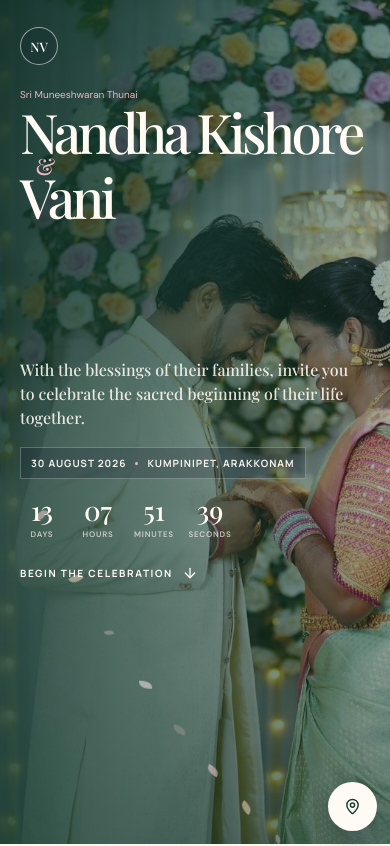
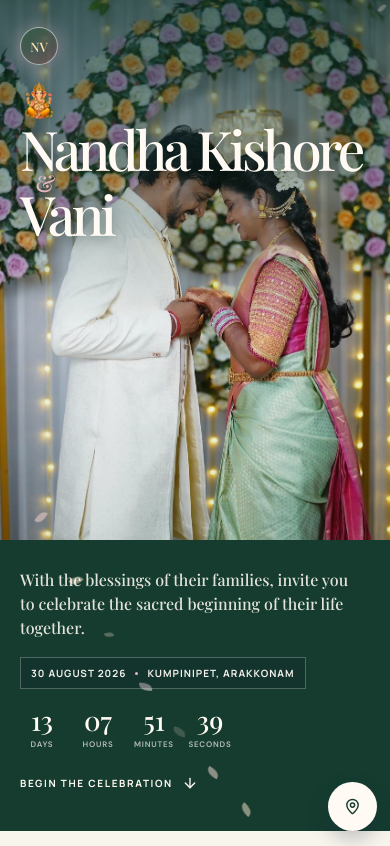
Before and after one commit to mefor1398-collab/nandha, a React (Vite) app: page / in a window 390 px wide. Shown: the top 846 px of the page. Built offline with nearby package versions, Linux system fonts and the light colour scheme; a web font is replaced by a local one.

Commit message:
Rearrange mobile invitation hero

```diff
--- a/src/App.jsx
+++ b/src/App.jsx
@@ -98,12 +98,19 @@ export default function App() {
           <MusicToggle music={config.music} />
         </header>
         <div className="hero__content container">
+          <div className="hero__identity">
+            {isPostWedding ? (
               <motion.p className="hero__eyebrow" initial={{ opacity: 0, y: 12 }} animate={{ opacity: 1, y: 0 }} transition={{ delay: 0.15, duration: 0.65 }}>
-            {isPostWedding ? config.postWedding.eyebrow : config.couple.blessing}
+                {config.postWedding.eyebrow}
               </motion.p>
+            ) : (
+              <motion.img className="vinayagar" src={config.assets.vinayagar} alt="Vinayagar" initial={{ opacity: 0, scale: 0.84 }} animate={{ opacity: 1, scale: 1 }} transition={{ delay: 0.12, duration: 0.6 }} />
+            )}
             <motion.h1 initial={{ opacity: 0, y: 22 }} animate={{ opacity: 1, y: 0 }} transition={{ delay: 0.25, duration: 0.8, ease: [0.2, 0.7, 0.2, 1] }}>
               {isPostWedding ? config.postWedding.title : <><span>{config.couple.firstName}</span><em>&</em><span>{config.couple.secondName}</span></>}
             </motion.h1>
+          </div>
+          <div className="hero__details">
             <motion.p className="hero__line" initial={{ opacity: 0 }} animate={{ opacity: 1 }} transition={{ delay: 0.65, duration: 0.8 }}>
               {isPostWedding ? config.postWedding.copy : config.couple.invitationLine}
             </motion.p>
@@ -112,6 +119,7 @@ export default function App() {
             <motion.button className="begin-button" type="button" onClick={() => scrollToId(isPostWedding ? 'gallery' : 'story')} initial={{ opacity: 0 }} animate={{ opacity: 1 }} transition={{ delay: 1.1, duration: 0.75 }}>
               {isPostWedding ? 'Revisit the moments' : 'Begin the celebration'} <ArrowDown size={16} aria-hidden="true" />
             </motion.button>
+          </div>
         </div>
         <p className="hero__date-status">{dateStatus === 'today' && !isPostWedding ? 'Today is the day' : ''}</p>
       </section>
--- a/src/data/wedding.config.js
+++ b/src/data/wedding.config.js
@@ -9,7 +9,6 @@ export const weddingConfig = {
   couple: {
     firstName: 'Nandha Kishore',
     secondName: 'Vani',
-    blessing: 'Sri Muneeshwaran Thunai',
     date: '2026-08-31T04:00:00+05:30',
     invitationLine: 'With the blessings of their families, invite you to celebrate the sacred beginning of their life together.',
     location: 'Kumpinipet, Arakkonam',
@@ -21,6 +20,7 @@ export const weddingConfig = {
   },
   assets: {
     hero: '/media/couple-promise.jpg',
+    vinayagar: '/media/vinayagar.png',
     heroPosition: 'center 22%',
     gallery: [
       { src: '/media/couple-promise.jpg', alt: 'The couple sharing a quiet promise beneath a flower arch.', position: 'center 22%' },
--- a/src/styles.css
+++ b/src/styles.css
@@ -44,6 +44,7 @@ img { max-width: 100%; }
 .hero__image-overlay { z-index: -1; background: linear-gradient(105deg, rgba(12, 45, 34, .94) 0%, rgba(20, 60, 46, .7) 43%, rgba(18, 39, 31, .18) 100%), linear-gradient(0deg, rgba(10, 38, 28, .48), transparent 45%); }
 .hero__nav { min-height: 80px; padding-top: max(12px, env(safe-area-inset-top)); display: flex; align-items: center; justify-content: space-between; gap: 12px; }
 .wordmark { width: 38px; height: 38px; color: white; border: 1px solid rgba(255,255,255,.55); background: rgba(14, 26, 44, .16); border-radius: 50%; font-family: 'Playfair Display', serif; font-size: 13px; }
+.vinayagar { display: block; width: 44px; height: 44px; margin: 0 0 9px; object-fit: contain; filter: drop-shadow(0 2px 6px rgba(4, 26, 18, .32)); }
 .hero__nav nav { display: none; }
 .hero__nav nav button { border: 0; background: none; color: rgba(255,255,255,.8); padding: 8px; font-size: 11px; letter-spacing: .08em; }
 .hero__nav nav button:hover { color: white; }
@@ -240,19 +241,24 @@ input:focus, textarea:focus, select:focus { border-color: var(--rose); box-shado
 
 @keyframes petal-drift { 0% { transform: translate3d(0, -20px, 0) rotate(0deg); } 100% { transform: translate3d(60px, 112vh, 0) rotate(340deg); } }
 @keyframes hero-breathe { from { transform: scale(1); } to { transform: scale(1.035); } }
+@keyframes monogram-glow { 0%, 100% { box-shadow: 0 0 0 0 rgba(232,184,194,0), inset 0 0 14px rgba(232,184,194,.05); color: #fffaf4; } 50% { box-shadow: 0 0 18px 2px rgba(232,184,194,.35), inset 0 0 16px rgba(167,124,62,.2); color: #ffe5ac; } }
 
 @media (max-width: 779px) {
-  .hero { min-height: 100svh; background: transparent; }
-  .hero__image-wrap { position: absolute; inset: 0; order: initial; width: 100%; height: 100%; min-height: 0; flex: none; }
+  .hero { min-height: 0; background: var(--ink); }
+  .hero__image-wrap { position: relative; inset: auto; order: initial; width: 100%; height: min(67svh, 540px); min-height: 440px; flex: none; }
   .hero__image, .hero__image-overlay { position: absolute; inset: 0; }
-  .hero__image { object-position: 35% top !important; transform: scale(1.12); transform-origin: top left; animation: none; }
-  .hero__image-overlay { background: linear-gradient(105deg, rgba(12, 45, 34, .93) 0%, rgba(20, 60, 46, .66) 47%, rgba(18, 39, 31, .18) 100%), linear-gradient(0deg, rgba(10, 38, 28, .46), transparent 45%); }
+  .hero__image { object-position: 61% 18% !important; transform: none; animation: none; }
+  .hero__image-overlay { background: linear-gradient(180deg, rgba(12, 45, 34, .68) 0%, rgba(12, 45, 34, .38) 29%, rgba(12, 45, 34, .05) 61%, rgba(12, 45, 34, .12) 100%); }
   .hero__nav { position: absolute; z-index: 3; top: 0; left: 0; right: 0; }
-  .hero__content { order: initial; flex: 1; display: flex; justify-content: flex-start; padding-top: 88px; padding-bottom: 28px; }
-  .hero h1 { margin-bottom: 15px; font-size: clamp(52px, 14vw, 56px); line-height: .77; }
+  .wordmark { background: linear-gradient(145deg, rgba(27,87,66,.72), rgba(141,40,65,.32)); animation: monogram-glow 2.8s ease-in-out infinite; }
+  .hero__content { position: static; order: initial; flex: none; display: block; padding-top: 0; padding-bottom: 34px; }
+  .hero__identity { position: absolute; z-index: 2; top: max(82px, calc(env(safe-area-inset-top) + 64px)); left: 20px; right: 20px; }
+  .vinayagar { width: 38px; height: 38px; margin-bottom: 8px; }
+  .hero h1 { margin-bottom: 0; font-size: clamp(52px, 14vw, 56px); line-height: .77; text-shadow: 0 2px 16px rgba(7, 32, 23, .56); }
   .hero h1 span { white-space: normal; }
   .hero h1 em { margin-top: 4px; margin-bottom: 1px; font-size: .42em; }
-  .hero__line { max-width: 340px; margin-top: clamp(78px, 15svh, 125px); margin-bottom: 17px; font-size: 16px; }
+  .hero__details { padding-top: 28px; }
+  .hero__line { max-width: 340px; margin: 0 0 17px; font-size: 16px; }
   .hero__countdown { margin: 18px 0 20px; }
   .hero__date-status { display: none; }
 }
```
Also changed, not shown: public/media/vinayagar.png (added). Lines whose indentation alone changed are shown as unchanged.
